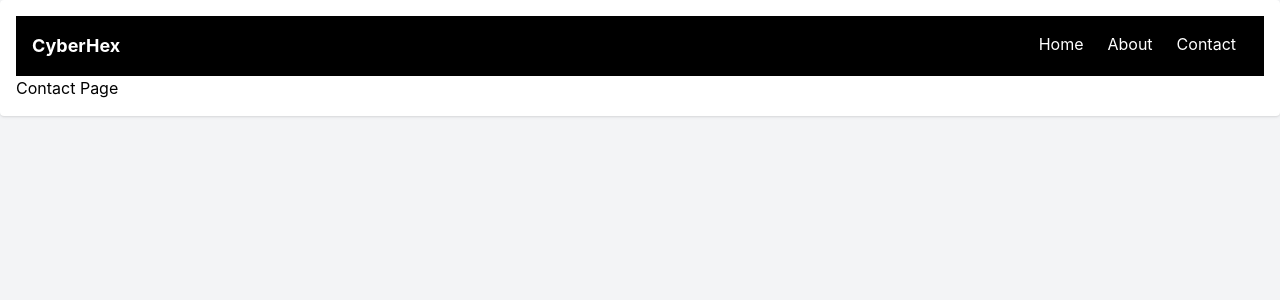
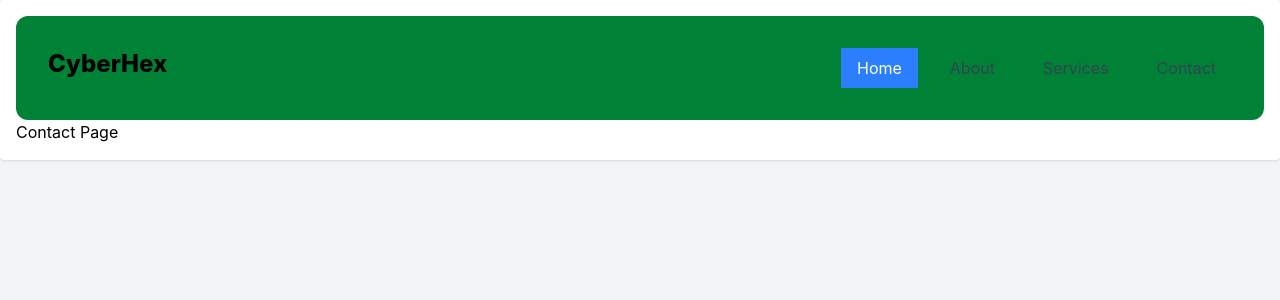
Before and after one commit to DulshanSiriwardhana/CyberHex, a React (Vite) app in the folder client/: page /contact in a window 1280 px wide. Shown: the top 300 px of the page. Built offline with nearby package versions, Linux system fonts and the light colour scheme.

Commit message:
nav init

```diff
--- a/client/src/components/navbar.tsx
+++ b/client/src/components/navbar.tsx
@@ -1,16 +1,39 @@
+import { useState } from "react";
+import NavItem from "./navitem";
+import { useNavigate } from "react-router-dom";
+
+const items = [
+  { name: "Home", path: "/" },
+  { name: "About", path: "/about" },
+  { name: "Services", path: "/services" },
+  { name: "Contact", path: "/contact" },
+];
 const NavBar = () => {
-  return (
-    <nav className="bg-black text-white p-4">
-      <div className="mx-auto flex justify-between items-between">
-        <div className="text-lg font-bold">CyberHex</div>
-        <div>
-          <a href="/" className="px-3 py-2 hover:bg-gray-700 rounded">Home</a>
-          <a href="/about" className="px-3 py-2 hover:bg-gray-700 rounded">About</a>
-          <a href="/contact" className="px-3 py-2 hover:bg-gray-700 rounded">Contact</a>
+    const navigate = useNavigate();
+    const [selectedItem, setSelectedItem] = useState(items[0].name);
+
+    const handleItemClick = (itemName: string) => {
+        setSelectedItem(itemName);
+        navigate(items.find(item => item.name === itemName)?.path || "/");
+    };
+
+    return (
+    <nav className="bg-green-700 text-white p-8 rounded-xl">
+        <div className="mx-auto flex justify-between items-between">
+        <div className="text-2xl font-extrabold text-black">CyberHex</div>
+        <div className="flex space-x-4">
+            {items.map((item) => (
+                <NavItem
+                    key={item.name}
+                    itemName={item.name}
+                    isSelected={selectedItem === item.name}
+                    onClick={() => handleItemClick(item.name)}
+                />
+            ))}
         </div>
-      </div>
+        </div>
     </nav>
-  );
+    );
 };
 
 export default NavBar;
--- /dev/null
+++ b/client/src/components/navitem.tsx
@@ -0,0 +1,9 @@
+const NavItem=({isSelected, onClick, itemName}:{isSelected:boolean, onClick:()=>void, itemName:string})=>{
+    return (
+        <div onClick={onClick} className={`px-4 py-2 cursor-pointer ${isSelected ? 'bg-blue-500 text-white' : 'text-gray-700 hover:bg-gray-200'}`}>
+            {itemName}
+        </div>
+    )
+}
+
+export default NavItem;
```
Also changed, not shown: client/src/components/navpopup.tsx (added).
